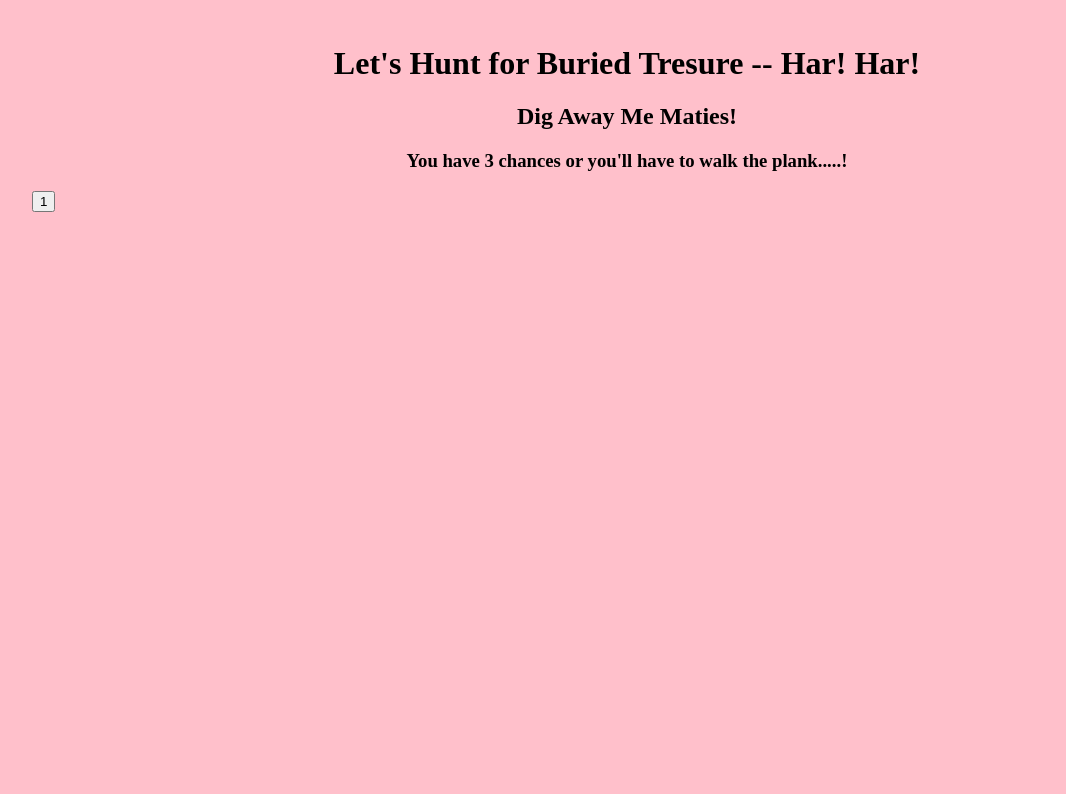
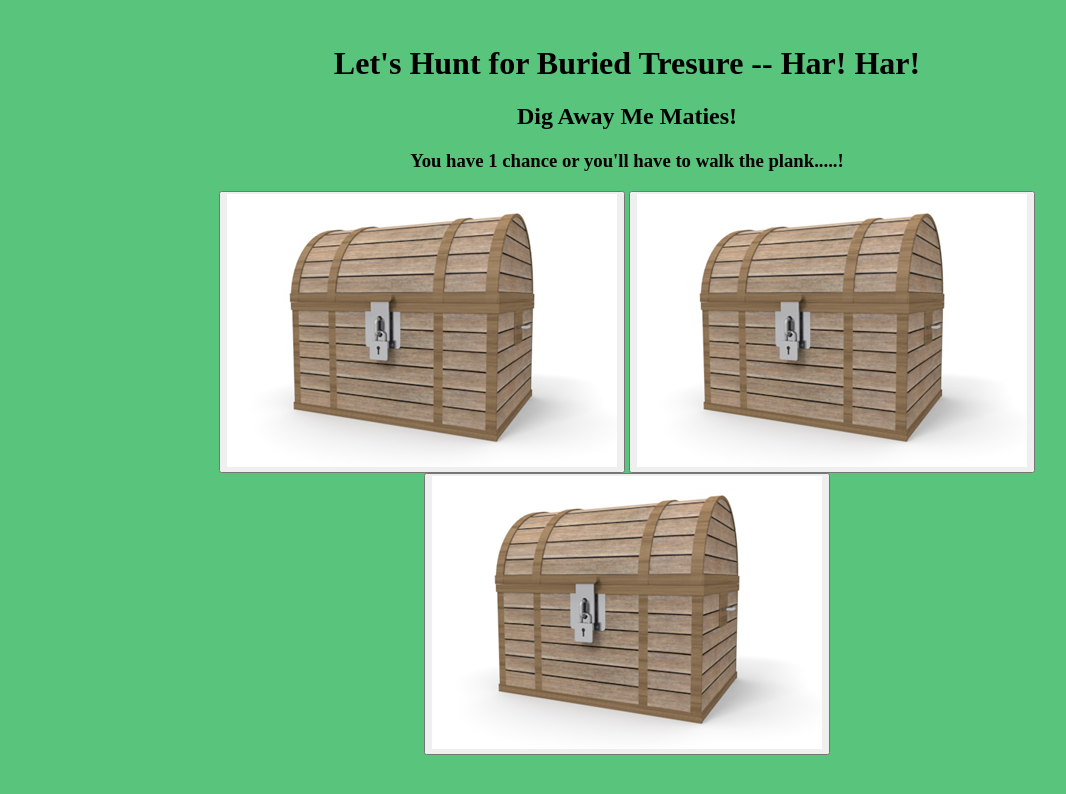
Before and after one commit to sharonrumsey/Stretch, a plain HTML site: page index.html in a window 1280 px wide. Shown: the whole page, without its empty margins (13-1079 px from the left). Drawn offline with Linux system fonts and the light colour scheme.

Commit message:
working tresure hunt wrong repo

```diff
--- a/index.html
+++ b/index.html
@@ -6,16 +6,16 @@
     <meta charset="UTF-8">
     <link href="treasure.css" rel="stylesheet" type="text/css">
   </head>
-  <!-- 3 clicks to find the treasure or you loose -->
+  <!-- 1 click to find the treasure or you lose -->
   <body>
     <h1>Let's Hunt for Buried Tresure -- Har! Har!</h1>
       <h2>Dig Away Me Maties!</h2>
-        <h3>You have 3 chances or you'll have to walk the plank.....!</h3>
-          <div id="test">
-            <button type="click">1</button>
-          </div>
-
-    <!-- this is a comment. -->
+        <h3>You have 1 chance or you'll have to walk the plank.....!</h3>
+        <div id="treasure">
+          <button type="button" onclick="userChoice(0);" class="chest1"><img src="chest3.jpg"></button>
+          <button type="button" onclick="userChoice(1);" class="chest2"><img src="chest3.jpg"></button>
+          <button type="button" onclick="userChoice(2);" class="chest3"><img src="chest3.jpg"></button>
+        </div>
   <script src="treasure.js" type="text/javascript" charset="utf-8" async defer></script>
   </body>
 </html>
--- a/treasure.css
+++ b/treasure.css
@@ -1,10 +1,11 @@
 body {
   margin: 45px;
-  background-color: pink;
+  background-color: #58c47c;
 }
 h1, h2, h3 {
   text-align: center;
 }
-button.click {
-
+#treasure {
+   vertical-align: middle;
+   text-align: center;
 }
--- a/treasure.js
+++ b/treasure.js
@@ -1,4 +1,7 @@
-document.getElementById("test").addEventListener("click", function( event ) {
-    // display the current click count inside the clicked div
-    event.target.innerHTML = "click count: " + event.detail;
-  }, false);
+function userChoice(pick) {
+  if(pick == Math.floor(Math.random() * 3)) {
+    alert("You win the treasure");
+  } else {
+    alert("You lose - time to walk the plank!");
+  }
+}
```
Also changed, not shown: chest1.png (added), chest2.png (added), chest3.jpg (added), chest4.png (added).
